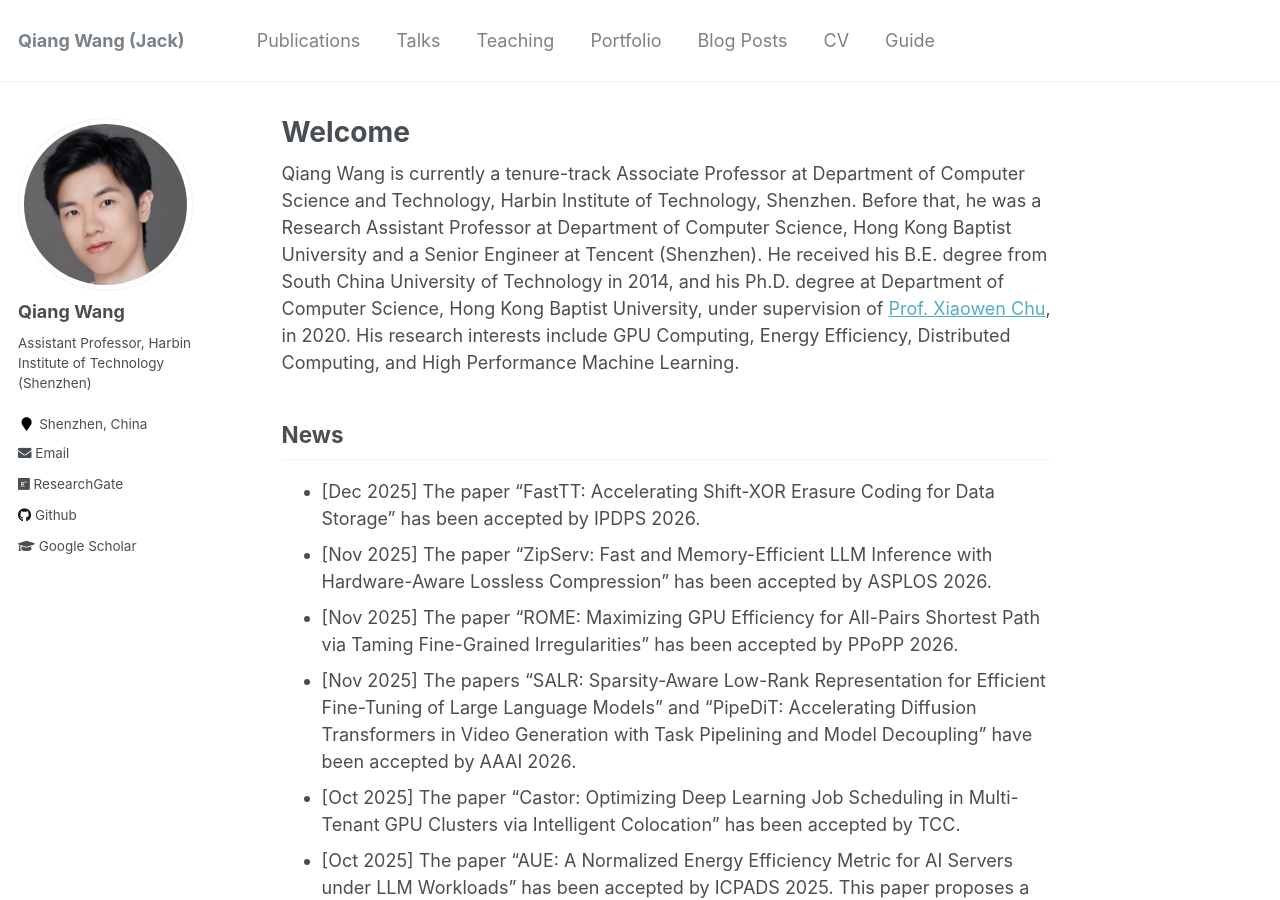
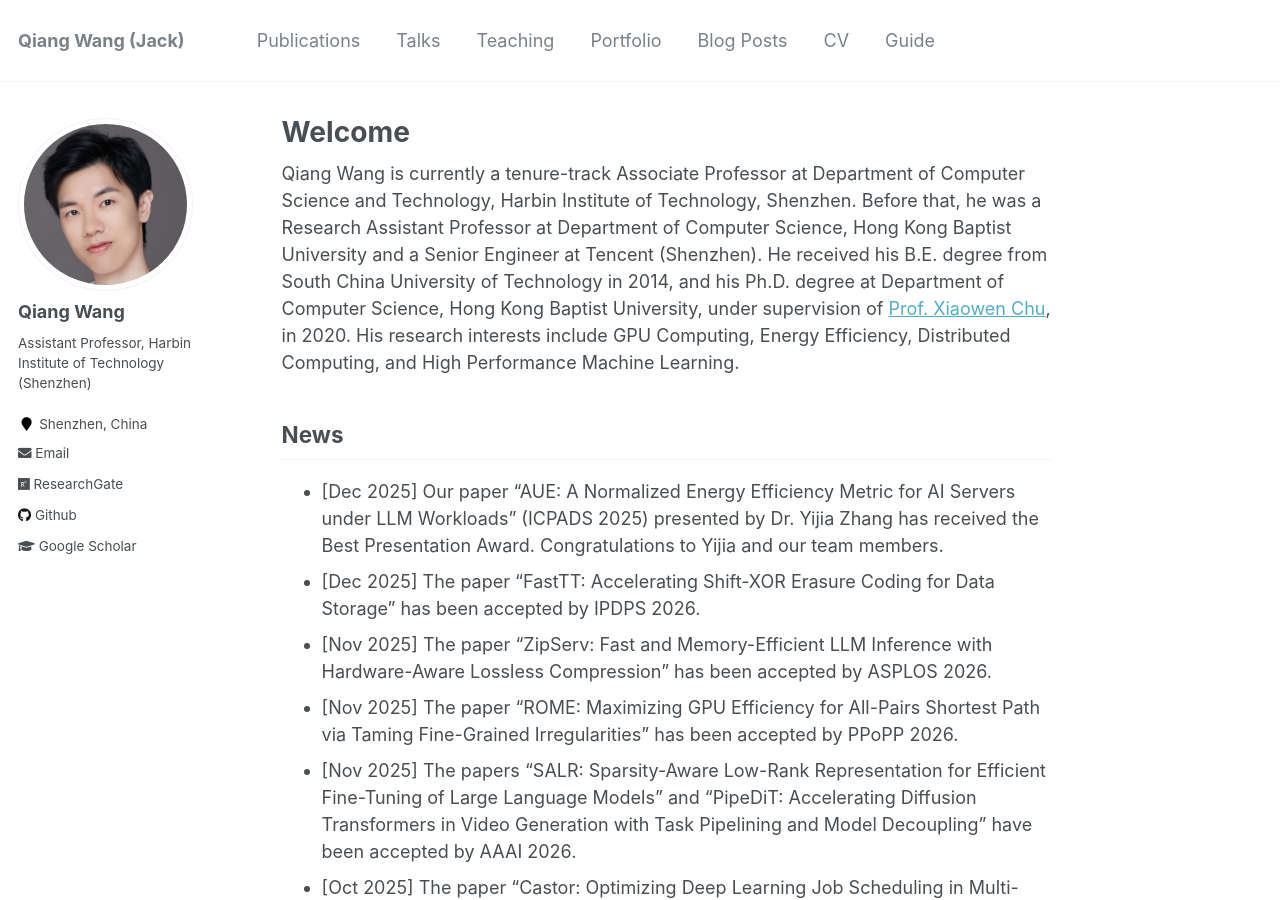
Before and after one commit to blackjack2015/blackjack2015.github.io, a Jekyll site: the page built from _pages/about.md, in a window 1280 px wide and 900 px high. Built offline with Jekyll 4.4.1, drawn with Linux system fonts in a browser that asks for light colours.

Commit message:
Update about.md

```diff
--- a/_pages/about.md
+++ b/_pages/about.md
@@ -12,6 +12,7 @@ redirect_from:
 Qiang Wang is currently a tenure-track Associate Professor at Department of Computer Science and Technology, Harbin Institute of Technology, Shenzhen. Before that, he was a Research Assistant Professor at Department of Computer Science, Hong Kong Baptist University and a Senior Engineer at Tencent (Shenzhen). He received his B.E. degree from South China University of Technology in 2014, and his Ph.D. degree at Department of Computer Science, Hong Kong Baptist University, under supervision of [Prof. Xiaowen Chu](https://sites.google.com/view/chuxiaowen), in 2020. His research interests include GPU Computing, Energy Efficiency, Distributed Computing, and High Performance Machine Learning.
 
 ## News
++ \[Dec 2025\] Our paper "AUE: A Normalized Energy Efficiency Metric for AI Servers under LLM Workloads" (ICPADS 2025) presented by Dr. Yijia Zhang has received the Best Presentation Award. Congratulations to Yijia and our team members.
 + \[Dec 2025\] The paper "FastTT: Accelerating Shift-XOR Erasure Coding for Data Storage" has been accepted by IPDPS 2026.
 + \[Nov 2025\] The paper "ZipServ: Fast and Memory-Efficient LLM Inference with Hardware-Aware Lossless Compression" has been accepted by ASPLOS 2026.
 + \[Nov 2025\] The paper "ROME: Maximizing GPU Efficiency for All-Pairs Shortest Path via Taming Fine-Grained Irregularities" has been accepted by PPoPP 2026.
```
